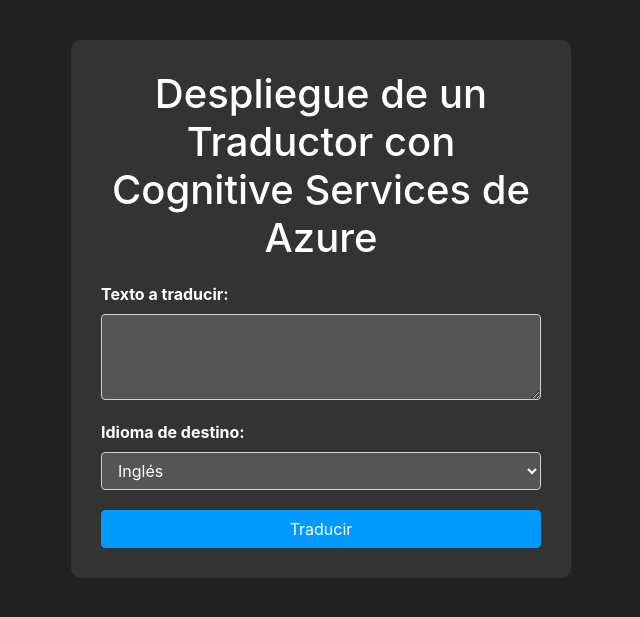
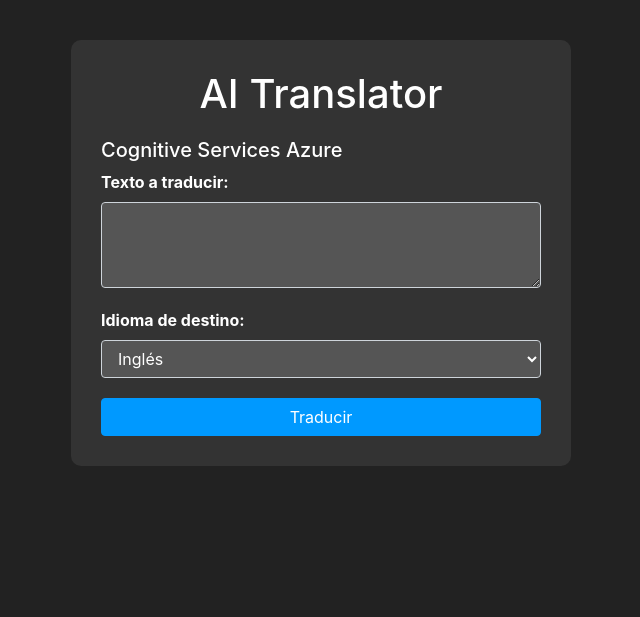
Before and after one commit to arteagabrayan/translatorCSapp, a Flask app: page / in a window 1280 px wide. Shown: the top 617 px of the page, without its empty margins (319-959 px from the left). Run offline with Flask 3, Linux system fonts and the light colour scheme; some libraries are stand-ins or nearby versions.

Commit message:
updating

```diff
--- a/templates/home.html
+++ b/templates/home.html
@@ -1,7 +1,7 @@
 <!DOCTYPE html>
 <html>
 <head>
-    <title>Despliegue de un Traductor con Cognitive Services de Azure</title>
+    <title>AI Translator</title>
     <link rel="stylesheet" href="https://stackpath.bootstrapcdn.com/bootstrap/4.5.0/css/bootstrap.min.css">
     <style>
         body {
@@ -75,7 +75,8 @@
 </head>
 <body>
     <div class="container">
-        <h1>Despliegue de un Traductor con Cognitive Services de Azure</h1>
+        <h1>AI Translator</h1>
+        <h5>Cognitive Services Azure</h5>
         <form method="POST">
             <div class="form-group">
                 <label for="text">Texto a traducir:</label>
```
